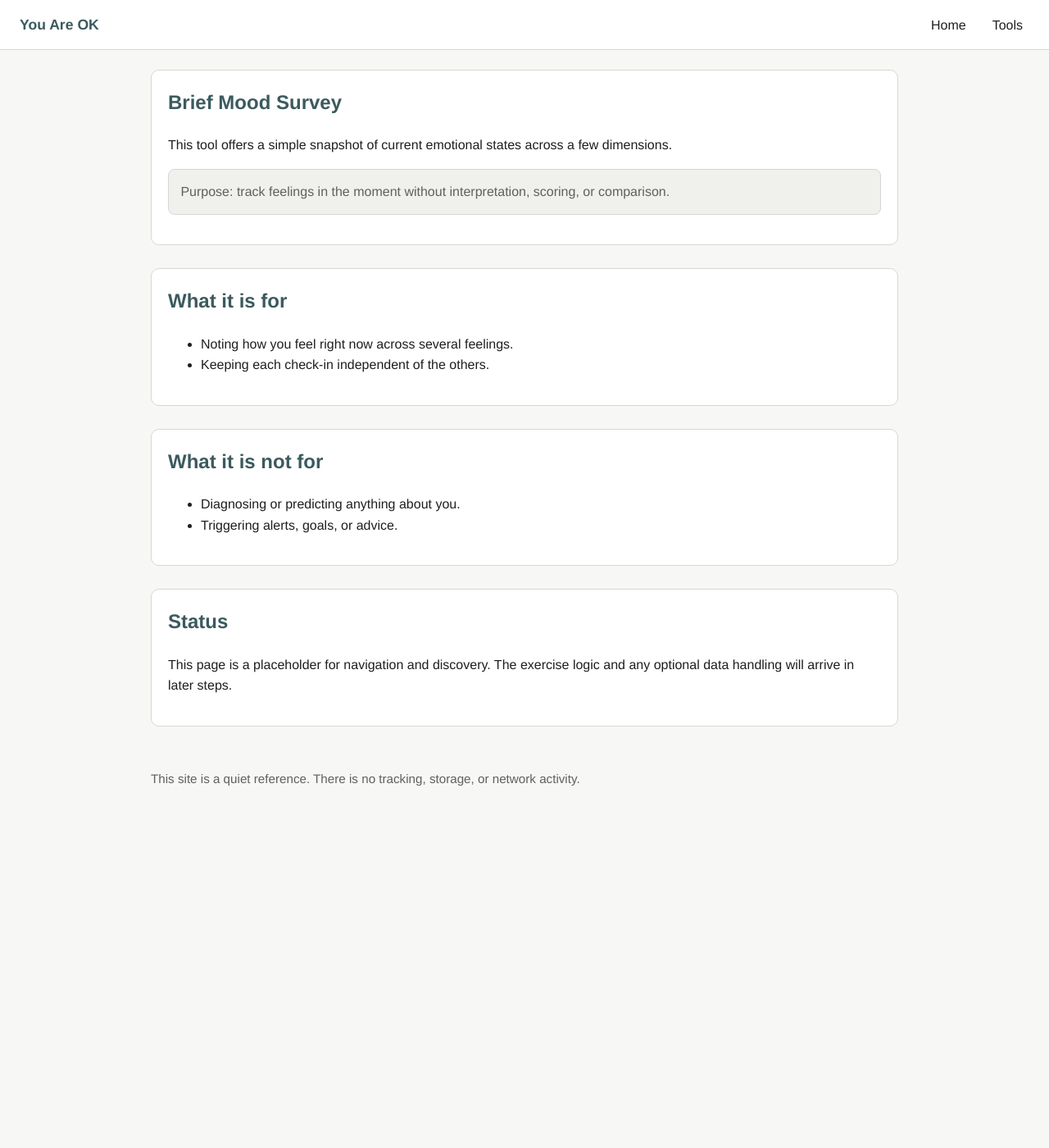
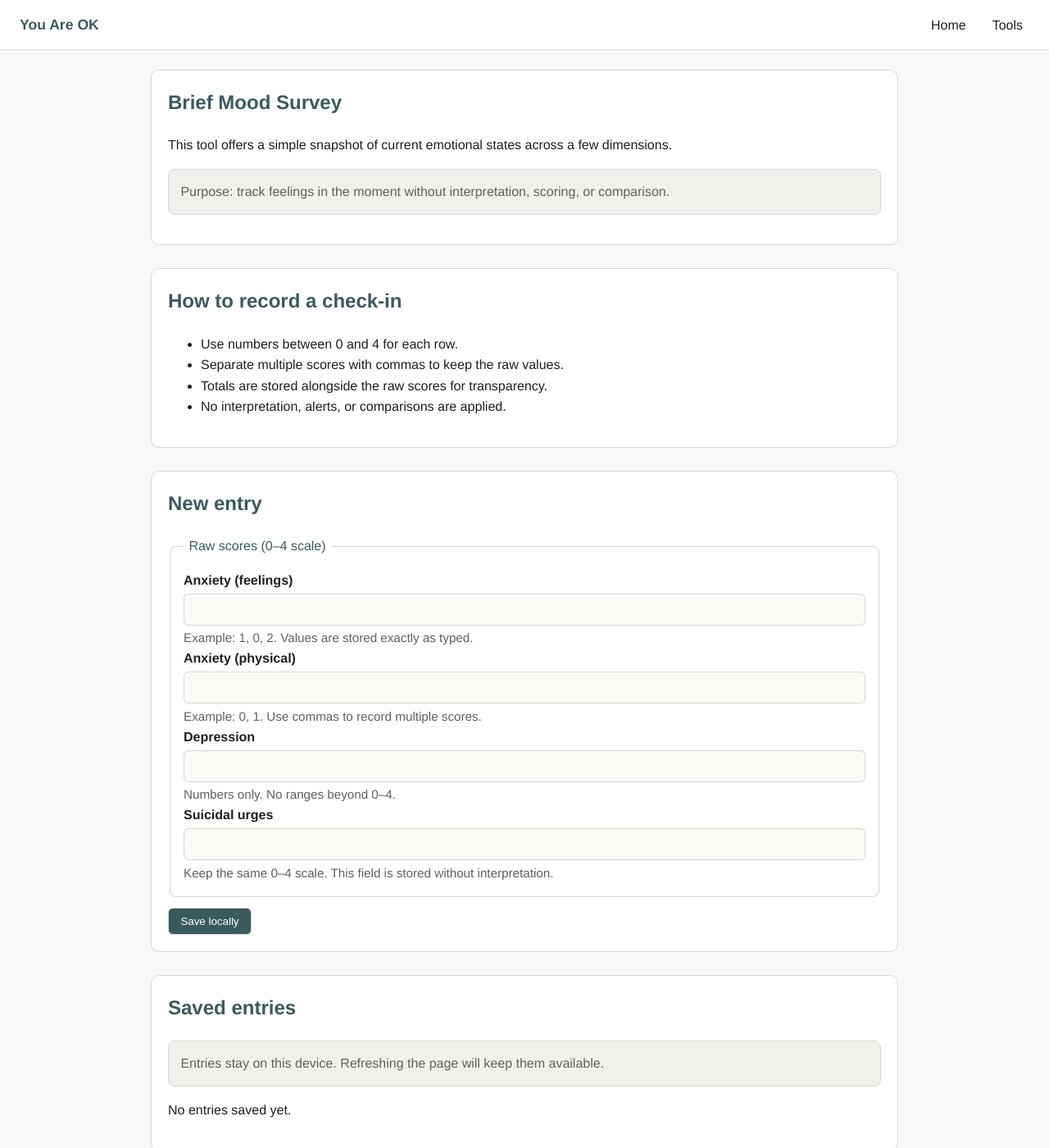
Before and after one commit to ptrcko/you-are-ok, a Jekyll site: the page built from tools/brief-mood-survey.md, in a window 1280 px wide and 1400 px high. Shown: the whole window at 82% size. Built offline with Jekyll 4.4.1, drawn with Linux system fonts in a browser that asks for light colours; some of the changed text lies outside the part shown.

Commit message:
Add offline Brief Mood Survey implementation

```diff
--- a/_layouts/default.html
+++ b/_layouts/default.html
@@ -22,7 +22,7 @@
   </main>
 
   <footer>
-    <p class="status-note">This site is a quiet reference. There is no tracking, storage, or network activity.</p>
+    <p class="status-note">This site is a quiet reference. There is no network activity; any data you save stays in your browser.</p>
   </footer>
 </body>
 </html>
--- a/assets/css/style.css
+++ b/assets/css/style.css
@@ -140,3 +140,121 @@ footer {
   padding: 0 1.5rem;
   color: var(--muted);
 }
+
+form {
+  display: grid;
+  gap: 0.85rem;
+  margin-top: 1rem;
+}
+
+fieldset {
+  border: 1px solid var(--border);
+  border-radius: 8px;
+  padding: 1rem;
+}
+
+legend {
+  padding: 0 0.4rem;
+  color: var(--accent);
+}
+
+label {
+  display: block;
+  font-weight: 600;
+  margin-bottom: 0.2rem;
+}
+
+input[type="text"] {
+  width: 100%;
+  padding: 0.6rem;
+  border: 1px solid var(--border);
+  border-radius: 6px;
+  font-size: 1rem;
+  background: #fafaf7;
+}
+
+.hint {
+  margin: 0.2rem 0 0;
+  color: var(--muted);
+  font-size: 0.95rem;
+}
+
+.form-actions {
+  display: flex;
+  flex-wrap: wrap;
+  gap: 0.6rem;
+  align-items: center;
+}
+
+button {
+  border: 1px solid var(--border);
+  background: var(--accent);
+  color: #ffffff;
+  padding: 0.5rem 0.9rem;
+  border-radius: 6px;
+  cursor: pointer;
+}
+
+button.secondary {
+  background: #ffffff;
+  color: var(--text);
+}
+
+button:focus,
+button:hover {
+  outline: 1px solid var(--border);
+}
+
+.form-status {
+  margin: 0;
+  color: var(--muted);
+}
+
+.entry-list {
+  list-style: none;
+  padding: 0;
+  margin: 0;
+  display: grid;
+  gap: 1rem;
+}
+
+.entry-card {
+  border: 1px solid var(--border);
+  border-radius: 10px;
+  padding: 1rem;
+  background: #fafaf7;
+}
+
+.entry-header {
+  display: flex;
+  justify-content: space-between;
+  align-items: center;
+  gap: 1rem;
+  flex-wrap: wrap;
+}
+
+.entry-title {
+  margin: 0;
+  font-weight: 600;
+  color: var(--accent);
+}
+
+.entry-actions {
+  display: flex;
+  gap: 0.5rem;
+}
+
+.entry-details {
+  margin: 0.75rem 0 0;
+  display: grid;
+  grid-template-columns: minmax(160px, 1fr) 2fr;
+  gap: 0.35rem 1rem;
+}
+
+.entry-details dt {
+  font-weight: 600;
+}
+
+.entry-details dd {
+  margin: 0;
+}
--- /dev/null
+++ b/assets/js/brief-mood-survey.js
@@ -0,0 +1,196 @@
+import { listEntriesByType, upsertEntry, markEntryDeleted, getEntry } from './storage.js';
+
+const form = document.querySelector('#mood-form');
+const statusEl = document.querySelector('#form-status');
+const entriesContainer = document.querySelector('#entries');
+const cancelEditButton = document.querySelector('#cancel-edit');
+
+let editingId = null;
+
+function createId() {
+  if (crypto.randomUUID) return crypto.randomUUID();
+  return `id-${Date.now()}-${Math.random().toString(16).slice(2)}`;
+}
+
+function parseScoresInput(value) {
+  if (!value.trim()) return null;
+
+  const parts = value
+    .split(',')
+    .map((part) => part.trim())
+    .filter((part) => part.length > 0);
+
+  const numbers = parts.map((part) => Number(part));
+  const invalid = numbers.some((num) => Number.isNaN(num) || num < 0 || num > 4);
+  if (invalid || numbers.length === 0) {
+    return null;
+  }
+  return numbers;
+}
+
+function buildScoresFromForm() {
+  const anxietyFeelings = parseScoresInput(form.anxietyFeelings.value);
+  const anxietyPhysical = parseScoresInput(form.anxietyPhysical.value);
+  const depression = parseScoresInput(form.depression.value);
+  const suicidalUrges = parseScoresInput(form.suicidalUrges.value);
+
+  if (!anxietyFeelings || !anxietyPhysical || !depression || !suicidalUrges) {
+    return null;
+  }
+
+  return {
+    anxiety_feelings: anxietyFeelings,
+    anxiety_physical: anxietyPhysical,
+    depression,
+    suicidal_urges: suicidalUrges,
+  };
+}
+
+function totalsFromScores(scores) {
+  return {
+    anxiety_feelings: scores.anxiety_feelings.reduce((sum, value) => sum + value, 0),
+    anxiety_physical: scores.anxiety_physical.reduce((sum, value) => sum + value, 0),
+    depression: scores.depression.reduce((sum, value) => sum + value, 0),
+    suicidal_urges: scores.suicidal_urges.reduce((sum, value) => sum + value, 0),
+  };
+}
+
+function setStatus(message) {
+  statusEl.textContent = message;
+}
+
+function resetForm() {
+  form.reset();
+  editingId = null;
+  cancelEditButton.hidden = true;
+  form.dataset.mode = 'create';
+  setStatus('');
+}
+
+function loadEntryIntoForm(entry) {
+  form.anxietyFeelings.value = entry.scores.anxiety_feelings.join(', ');
+  form.anxietyPhysical.value = entry.scores.anxiety_physical.join(', ');
+  form.depression.value = entry.scores.depression.join(', ');
+  form.suicidalUrges.value = entry.scores.suicidal_urges.join(', ');
+  editingId = entry.id;
+  form.dataset.mode = 'edit';
+  cancelEditButton.hidden = false;
+  setStatus('Editing existing entry. Saving will update it locally.');
+}
+
+function formatTimestamp(value) {
+  if (!value) return '';
+  const date = new Date(value);
+  return `${date.toLocaleDateString()} ${date.toLocaleTimeString([], { hour: '2-digit', minute: '2-digit' })}`;
+}
+
+function renderEntries() {
+  const entries = listEntriesByType('mood_survey').sort((a, b) => new Date(b.createdAt) - new Date(a.createdAt));
+  entriesContainer.innerHTML = '';
+
+  if (!entries.length) {
+    const empty = document.createElement('p');
+    empty.textContent = 'No entries saved yet.';
+    entriesContainer.appendChild(empty);
+    return;
+  }
+
+  const list = document.createElement('ul');
+  list.className = 'entry-list';
+
+  entries.forEach((entry) => {
+    const item = document.createElement('li');
+    item.className = 'entry-card';
+
+    const header = document.createElement('div');
+    header.className = 'entry-header';
+    const title = document.createElement('p');
+    title.className = 'entry-title';
+    title.textContent = `Recorded ${formatTimestamp(entry.createdAt)}`;
+    header.appendChild(title);
+
+    const buttons = document.createElement('div');
+    buttons.className = 'entry-actions';
+
+    const openButton = document.createElement('button');
+    openButton.type = 'button';
+    openButton.textContent = 'Open';
+    openButton.addEventListener('click', () => loadEntryIntoForm(entry));
+
+    const deleteButton = document.createElement('button');
+    deleteButton.type = 'button';
+    deleteButton.className = 'secondary';
+    deleteButton.textContent = 'Delete';
+    deleteButton.addEventListener('click', () => {
+      const confirmed = window.confirm('Delete this entry? This only affects your local data.');
+      if (!confirmed) return;
+      markEntryDeleted(entry.id);
+      if (editingId === entry.id) {
+        resetForm();
+      }
+      renderEntries();
+    });
+
+    buttons.appendChild(openButton);
+    buttons.appendChild(deleteButton);
+    header.appendChild(buttons);
+    item.appendChild(header);
+
+    const rawList = document.createElement('dl');
+    rawList.className = 'entry-details';
+
+    const fields = [
+      ['Anxiety (feelings)', entry.scores.anxiety_feelings.join(', ')],
+      ['Anxiety (physical)', entry.scores.anxiety_physical.join(', ')],
+      ['Depression', entry.scores.depression.join(', ')],
+      ['Suicidal urges', entry.scores.suicidal_urges.join(', ')],
+      ['Totals', `Feelings ${entry.totals.anxiety_feelings}, Physical ${entry.totals.anxiety_physical}, Depression ${entry.totals.depression}, Suicidal urges ${entry.totals.suicidal_urges}`],
+    ];
+
+    fields.forEach(([label, value]) => {
+      const dt = document.createElement('dt');
+      dt.textContent = label;
+      const dd = document.createElement('dd');
+      dd.textContent = value;
+      rawList.appendChild(dt);
+      rawList.appendChild(dd);
+    });
+
+    item.appendChild(rawList);
+    list.appendChild(item);
+  });
+
+  entriesContainer.appendChild(list);
+}
+
+function handleSubmit(event) {
+  event.preventDefault();
+  const scores = buildScoresFromForm();
+
+  if (!scores) {
+    setStatus('Use numbers between 0 and 4, separated by commas for each field.');
+    return;
+  }
+
+  const entry = {
+    id: editingId || createId(),
+    type: 'mood_survey',
+    scores,
+    totals: totalsFromScores(scores),
+  };
+
+  const stored = getEntry(entry.id);
+  if (stored?.createdAt) {
+    entry.createdAt = stored.createdAt;
+  }
+
+  upsertEntry(entry);
+  setStatus('Saved locally.');
+  resetForm();
+  renderEntries();
+}
+
+form.addEventListener('submit', handleSubmit);
+cancelEditButton.addEventListener('click', resetForm);
+
+renderEntries();
--- /dev/null
+++ b/assets/js/storage.js
@@ -0,0 +1,95 @@
+const STORAGE_KEY = 'you-are-ok:data';
+
+function baseShape(data) {
+  return {
+    meta: data.meta || {},
+    profile: data.profile || {},
+    entries: data.entries || {},
+    exercises: data.exercises || {},
+    settings: data.settings || {},
+  };
+}
+
+export function loadData() {
+  const raw = localStorage.getItem(STORAGE_KEY);
+  if (!raw) {
+    return baseShape({});
+  }
+
+  try {
+    const parsed = JSON.parse(raw);
+    return baseShape(parsed);
+  } catch (error) {
+    console.error('Unable to read stored data', error);
+    return baseShape({});
+  }
+}
+
+function withMeta(data) {
+  const now = new Date().toISOString();
+  const meta = { ...data.meta };
+
+  if (!meta.schemaVersion) {
+    meta.schemaVersion = '1.0.0';
+  }
+  if (!meta.createdAt) {
+    meta.createdAt = now;
+  }
+
+  meta.lastUpdatedAt = now;
+
+  return { ...data, meta };
+}
+
+export function saveData(data) {
+  const next = withMeta(baseShape(data));
+  localStorage.setItem(STORAGE_KEY, JSON.stringify(next));
+  return next;
+}
+
+export function listEntriesByType(type) {
+  const data = loadData();
+  return Object.values(data.entries).filter((entry) => entry.type === type && entry.deleted !== true);
+}
+
+export function getEntry(id) {
+  const data = loadData();
+  if (!data.entries[id]) return null;
+  return data.entries[id];
+}
+
+export function upsertEntry(entry) {
+  const data = loadData();
+  const now = new Date().toISOString();
+  const existing = data.entries[entry.id];
+
+  const persisted = {
+    ...entry,
+    type: entry.type,
+    id: entry.id,
+    createdAt: existing?.createdAt || entry.createdAt || now,
+    updatedAt: now,
+    deleted: false,
+  };
+
+  data.entries[entry.id] = persisted;
+  return saveData(data).entries[entry.id];
+}
+
+export function markEntryDeleted(id) {
+  const data = loadData();
+  if (!data.entries[id]) {
+    return null;
+  }
+
+  const now = new Date().toISOString();
+  data.entries[id] = {
+    ...data.entries[id],
+    deleted: true,
+    deletedAt: now,
+    updatedAt: now,
+  };
+
+  saveData(data);
+  return data.entries[id];
+}
--- a/tools/brief-mood-survey.md
+++ b/tools/brief-mood-survey.md
@@ -10,22 +10,58 @@ title: Brief Mood Survey
 </section>
 
 <section>
-  <h2>What it is for</h2>
+  <h2>How to record a check-in</h2>
   <ul>
-    <li>Noting how you feel right now across several feelings.</li>
-    <li>Keeping each check-in independent of the others.</li>
+    <li>Use numbers between 0 and 4 for each row.</li>
+    <li>Separate multiple scores with commas to keep the raw values.</li>
+    <li>Totals are stored alongside the raw scores for transparency.</li>
+    <li>No interpretation, alerts, or comparisons are applied.</li>
   </ul>
 </section>
 
 <section>
-  <h2>What it is not for</h2>
+  <h2>New entry</h2>
+  <form id="mood-form">
+    <fieldset>
+      <legend>Raw scores (0–4 scale)</legend>
+      <label for="anxietyFeelings">Anxiety (feelings)</label>
+      <input id="anxietyFeelings" name="anxietyFeelings" type="text" inputmode="decimal" autocomplete="off" required>
+      <p class="hint">Example: 1, 0, 2. Values are stored exactly as typed.</p>
+
+      <label for="anxietyPhysical">Anxiety (physical)</label>
+      <input id="anxietyPhysical" name="anxietyPhysical" type="text" inputmode="decimal" autocomplete="off" required>
+      <p class="hint">Example: 0, 1. Use commas to record multiple scores.</p>
+
+      <label for="depression">Depression</label>
+      <input id="depression" name="depression" type="text" inputmode="decimal" autocomplete="off" required>
+      <p class="hint">Numbers only. No ranges beyond 0–4.</p>
+
+      <label for="suicidalUrges">Suicidal urges</label>
+      <input id="suicidalUrges" name="suicidalUrges" type="text" inputmode="decimal" autocomplete="off" required>
+      <p class="hint">Keep the same 0–4 scale. This field is stored without interpretation.</p>
+    </fieldset>
+
+    <div class="form-actions">
+      <button type="submit">Save locally</button>
+      <button type="button" id="cancel-edit" class="secondary" hidden>Cancel edit</button>
+      <p id="form-status" class="form-status" aria-live="polite"></p>
+    </div>
+  </form>
+</section>
+
+<section>
+  <h2>Saved entries</h2>
+  <p class="notice">Entries stay on this device. Refreshing the page will keep them available.</p>
+  <div id="entries"></div>
+</section>
+
+<section>
+  <h2>Implementation notes</h2>
   <ul>
-    <li>Diagnosing or predicting anything about you.</li>
-    <li>Triggering alerts, goals, or advice.</li>
+    <li><strong>Storage module:</strong> <code>assets/js/storage.js</code> is a single, inspectable layer that keeps the shared data container, applies schema metadata, and saves entries to <code>localStorage</code> on explicit actions only.</li>
+    <li><strong>Interaction module:</strong> <code>assets/js/brief-mood-survey.js</code> handles parsing inputs, calculating totals, and rendering the list without touching storage directly.</li>
+    <li><strong>Scalability:</strong> Each tool can reuse the storage module and add its own interaction file, keeping UI, state changes, and persistence clearly separated.</li>
   </ul>
 </section>
 
-<section>
-  <h2>Status</h2>
-  <p>This page is a placeholder for navigation and discovery. The exercise logic and any optional data handling will arrive in later steps.</p>
-</section>
+<script type="module" src="{{ '/assets/js/brief-mood-survey.js' | relative_url }}"></script>
```
